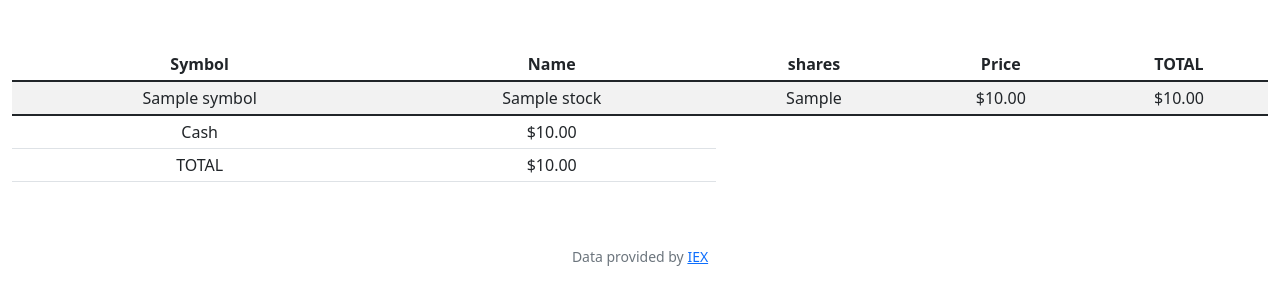
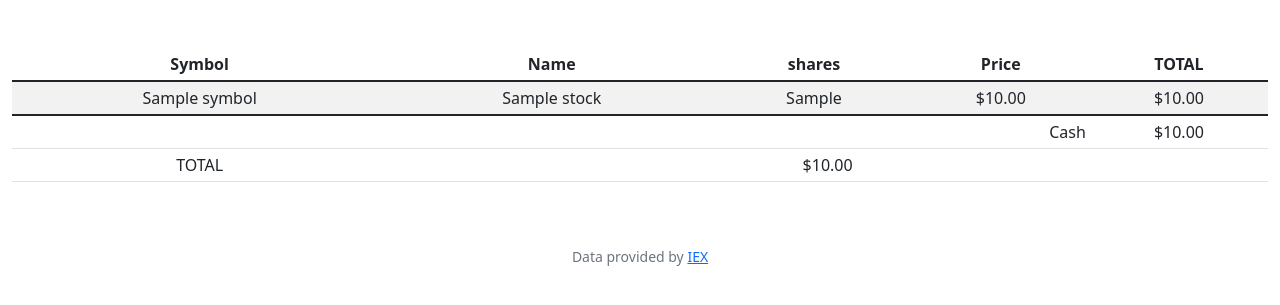
Before and after one commit to JC4github/cs50, a Flask app: template finance/templates/index.html in a window 1280 px wide. Shown: the part 76-381 px from the top of the page. Run offline with Flask 2, Linux system fonts and the light colour scheme; the template is opened without the code that fills it: most values are stand-ins (such as "Sample title", 1, 10 or a date in 2020); some libraries are stand-ins or nearby versions.

Commit message:
Fri, Apr 22, 2022, 1:10 AM +00:00

```diff
--- a/finance/templates/index.html
+++ b/finance/templates/index.html
@@ -28,12 +28,12 @@
     </tbody>
     <tfoot>
         <tr>
-            <td>Cash</td>
+            <td class="text-end" colspan="4">Cash</td>
             <td>{{ cash[0]["cash"] | usd}}</td>
         </tr>
         <tr>
             <td>TOTAL</td>
-            <td>{{ sumbalance | usd}}</td>
+            <td colspan="4">{{ sumbalance | usd}}</td>
         </tr>
     </tfoot>
 </table>
```
